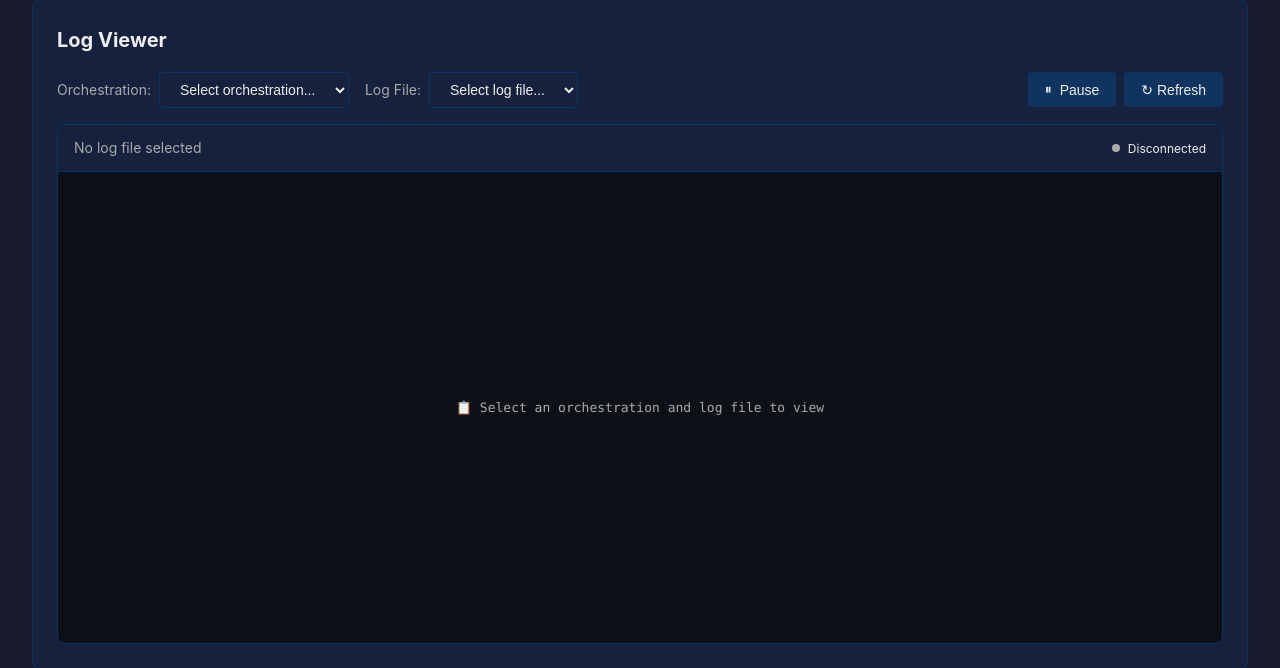
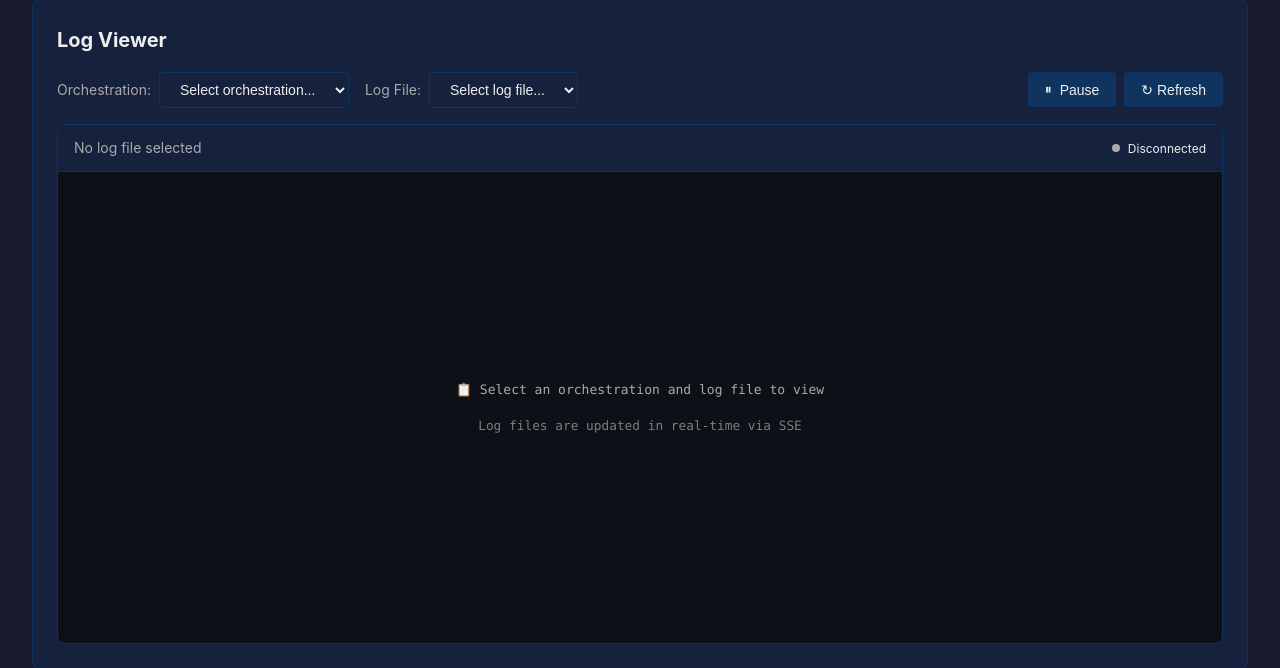
Before and after one commit to btw-claude/developer-sentinel, a Python web app: template src/sentinel/dashboard/templates/log_viewer.html in a window 1280 px wide. Shown: the part 146-814 px from the top of the page. Run offline with Jinja, Linux system fonts and the light colour scheme; the template is opened without the code that fills it, so the values that code supplies are empty; some libraries are stand-ins or nearby versions.

Commit message:
Enhance wrapEmptyState() to support optional subtitle text and restore SSE hint [DS-806]
Add optional subtitle parameter to wrapEmptyState() for secondary helper text,
introduce LOG_VIEWER.SELECT_PROMPT_SUBTITLE constant with the SSE streaming hint
that was removed during i18n separation, and render it in a smaller font below
the main prompt in the log viewer empty state.

Co-Authored-By: Claude Opus 4.6 <noreply@anthropic.com>

```diff
--- a/src/sentinel/dashboard/static/js/ui-messages.js
+++ b/src/sentinel/dashboard/static/js/ui-messages.js
@@ -69,6 +69,7 @@ var UI_MESSAGES = Object.freeze({
     LOG_VIEWER: Object.freeze({
         NO_FILE_SELECTED: 'No log file selected',
         SELECT_PROMPT: '\uD83D\uDCCB Select an orchestration and log file to view',
+        SELECT_PROMPT_SUBTITLE: 'Log files are updated in real-time via SSE',
         LOADING: 'Loading...',
         CONNECTED: 'Connected',
         DISCONNECTED: 'Disconnected',
--- a/src/sentinel/dashboard/templates/log_viewer.html
+++ b/src/sentinel/dashboard/templates/log_viewer.html
@@ -172,6 +172,11 @@
         margin: 0.5rem 0;
     }
 
+    .empty-state-subtitle {
+        font-size: 0.8rem;
+        opacity: 0.7;
+    }
+
     .scroll-indicator {
         position: absolute;
         bottom: 1rem;
@@ -277,13 +282,21 @@ const scrollIndicator = document.getElementById('scroll-indicator');
 /**
  * Wrap a plain-text message in empty-state HTML markup.
  * Keeps translatable strings free of HTML (i18n-ready).
+ * @param {string} text - Primary message text
+ * @param {string} [subtitle] - Optional secondary helper text rendered in a smaller font
  */
-function wrapEmptyState(text) {
+function wrapEmptyState(text, subtitle) {
     const div = document.createElement('div');
     div.className = 'empty-state';
     const p = document.createElement('p');
     p.textContent = text;
     div.appendChild(p);
+    if (subtitle) {
+        const sub = document.createElement('p');
+        sub.className = 'empty-state-subtitle';
+        sub.textContent = subtitle;
+        div.appendChild(sub);
+    }
     return div.outerHTML;
 }
 
@@ -320,7 +333,7 @@ function loadLogFile() {
     closeSSE();
 
     if (!currentOrchestration || !logFile) {
-        logContent.innerHTML = wrapEmptyState(UI_MESSAGES.LOG_VIEWER.SELECT_PROMPT);
+        logContent.innerHTML = wrapEmptyState(UI_MESSAGES.LOG_VIEWER.SELECT_PROMPT, UI_MESSAGES.LOG_VIEWER.SELECT_PROMPT_SUBTITLE);
         logTitle.textContent = UI_MESSAGES.LOG_VIEWER.NO_FILE_SELECTED;
         pauseBtn.disabled = true;
         return;
@@ -509,7 +522,7 @@ scrollIndicator.addEventListener('click', scrollToBottom);
 // Initialize UI text from centralized constants (single source of truth)
 logTitle.textContent = UI_MESSAGES.LOG_VIEWER.NO_FILE_SELECTED;
 statusText.textContent = UI_MESSAGES.LOG_VIEWER.DISCONNECTED;
-logContent.innerHTML = wrapEmptyState(UI_MESSAGES.LOG_VIEWER.SELECT_PROMPT);
+logContent.innerHTML = wrapEmptyState(UI_MESSAGES.LOG_VIEWER.SELECT_PROMPT, UI_MESSAGES.LOG_VIEWER.SELECT_PROMPT_SUBTITLE);
 
 // Auto-select from URL query parameters (for direct links from Running Steps)
 // Added user feedback when invalid URL parameters are detected
```
